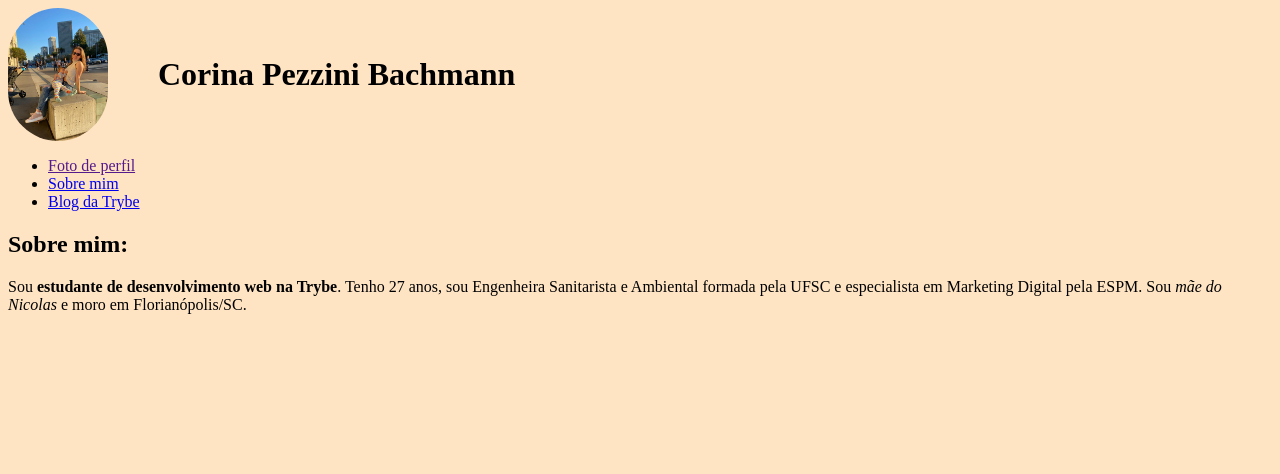
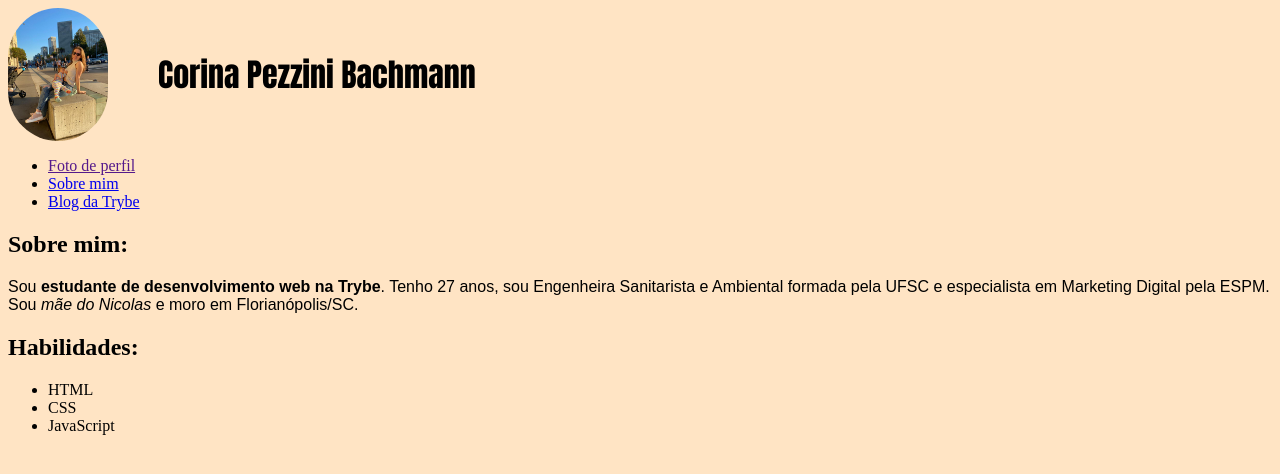
Before and after one commit to corinapb/corinapb.github.io, a plain HTML site: page index.html in a window 1280 px wide. Drawn offline with Linux system fonts and the light colour scheme.

Commit message:
Alterações no portfolio

```diff
--- a/index.html
+++ b/index.html
@@ -21,6 +21,13 @@
     <p>Sou <strong>estudante de desenvolvimento web na Trybe</strong>. Tenho 27 anos, sou Engenheira Sanitarista e
         Ambiental formada pela
         UFSC e especialista em Marketing Digital pela ESPM. Sou <em>mãe do Nicolas</em> e moro em Florianópolis/SC.</p>
+
+    <h2 class="habilidades">Habilidades:</h2>
+    <ul>
+        <li class="habilidades-items">HTML</li>
+        <li class="habilidades-items">CSS</li>
+        <li class="habilidades-items">JavaScript</li>
+    </ul>
 </body>
 
 </html>
--- a/style.css
+++ b/style.css
@@ -14,4 +14,14 @@ img {
 
 h1 {
     padding-left: 50px;
+    font-family:Impact, Haettenschweiler, 'Arial Narrow Bold', sans-serif;
 }
+
+p {
+    font-family: Arial, Helvetica, sans-serif;
+}
+
+.habilidades-items:hover {
+    background-color: darksalmon;
+    width: 100px;
+}
```
